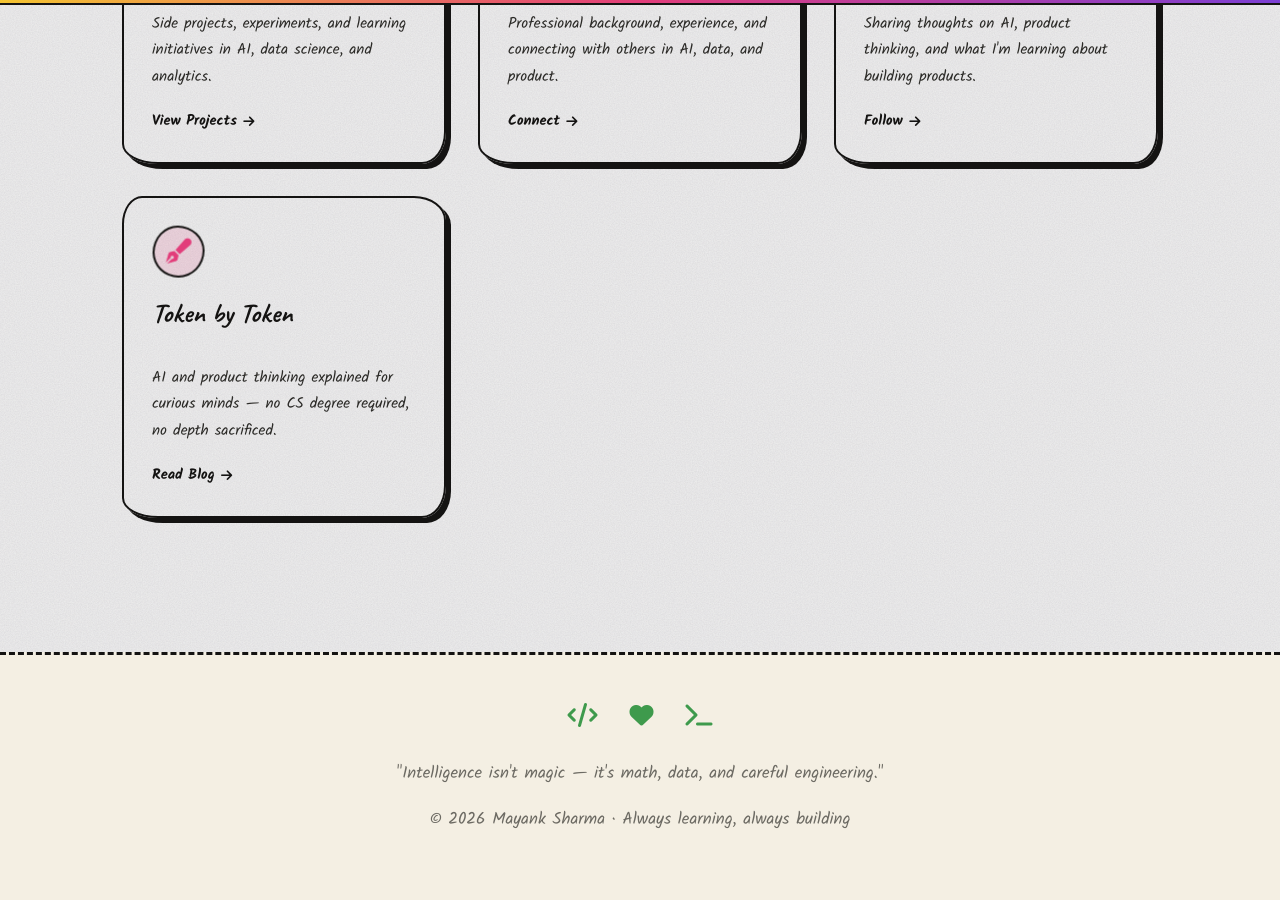
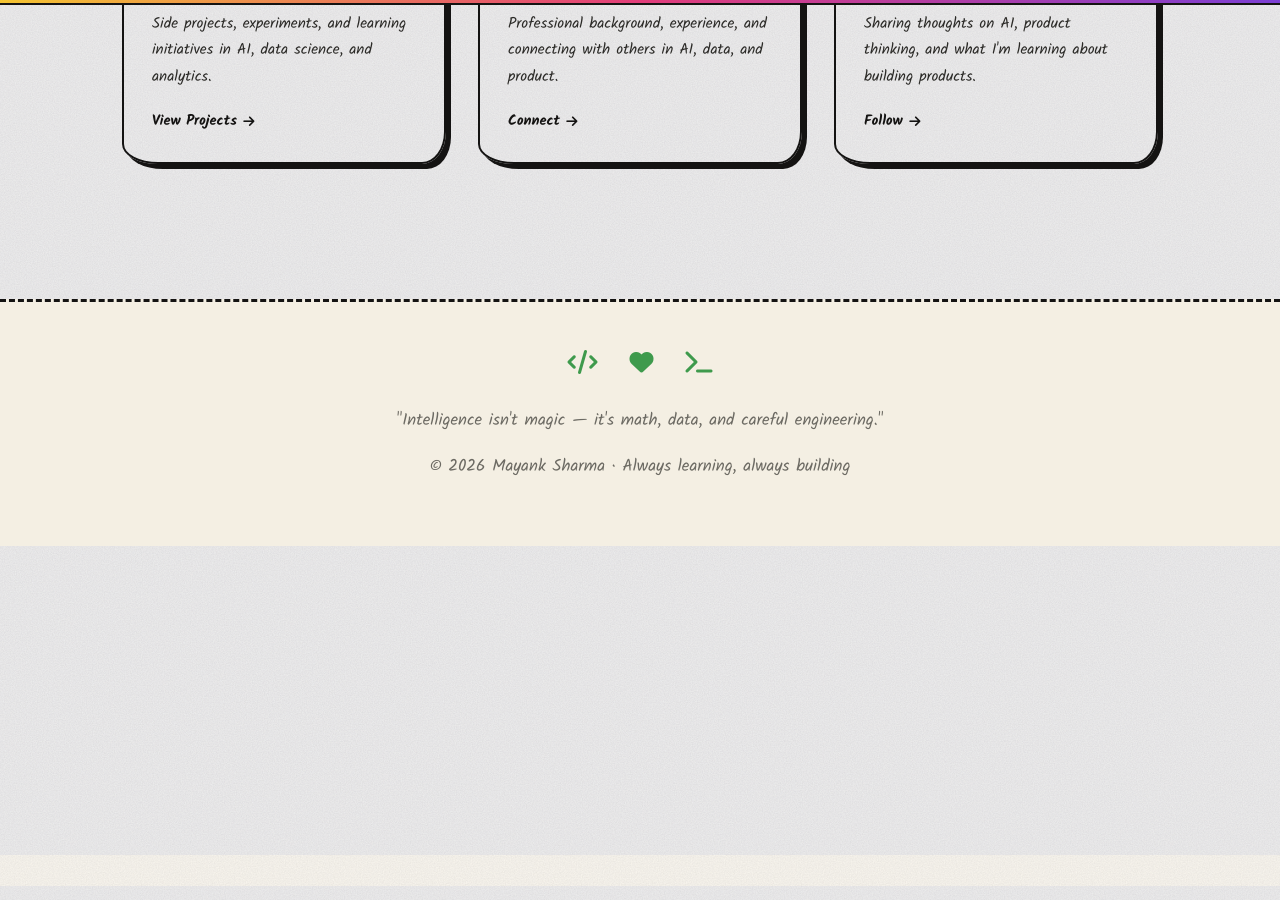
Before and after one commit to mayank1101/mayank1101.github.io, a Jekyll site: the page built from resume.html, in a window 1280 px wide and 900 px high, scrolled down 3645 px. Built offline with Jekyll 4.4.1, drawn with Linux system fonts in a browser that asks for light colours; some web fonts are replaced.

Commit message:
removed token by token from online presence in resume.html

```diff
--- a/resume.html
+++ b/resume.html
@@ -186,11 +186,5 @@
       <p>Sharing thoughts on AI, product thinking, and what I'm learning about building products.</p>
       <span class="resume-profile-card-link">Follow <i class="fas fa-arrow-right"></i></span>
     </a>
-    <a href="/TokenByToken.html" class="card card-pink resume-profile-card">
-      <div class="card-icon"><i class="fas fa-pen-fancy"></i></div>
-      <h3>Token by Token</h3>
-      <p>AI and product thinking explained for curious minds — no CS degree required, no depth sacrificed.</p>
-      <span class="resume-profile-card-link">Read Blog <i class="fas fa-arrow-right"></i></span>
-    </a>
   </div>
 </div>
```
